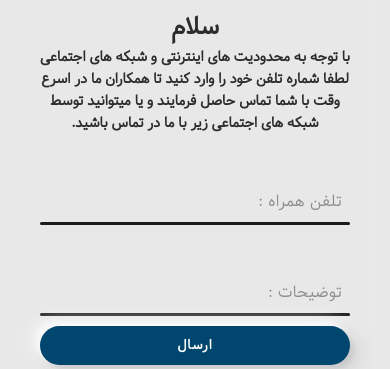
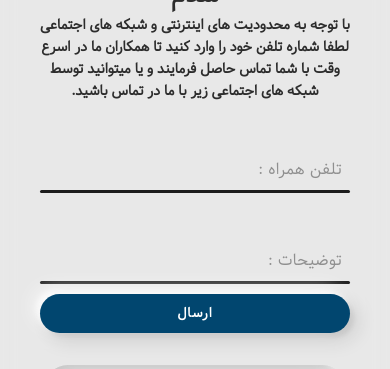
Before and after one commit to cisco-mj/contactUs, a plain HTML site: page index.html in a window 390 px wide. Shown: the part 203-572 px from the top of the page. Drawn offline with Linux system fonts and the light colour scheme; a web font is replaced by a local one.

Commit message:
Update style1.css

```diff
--- a/style1.css
+++ b/style1.css
@@ -272,7 +272,7 @@ input[type="number"]::-webkit-outer-spin-button {
 
     .box{
         position: relative;
-        bottom: 3em;
+        bottom: 5em;
         padding: 100px 40px;
         width: 390px;
         transition: 0.3s;
```
